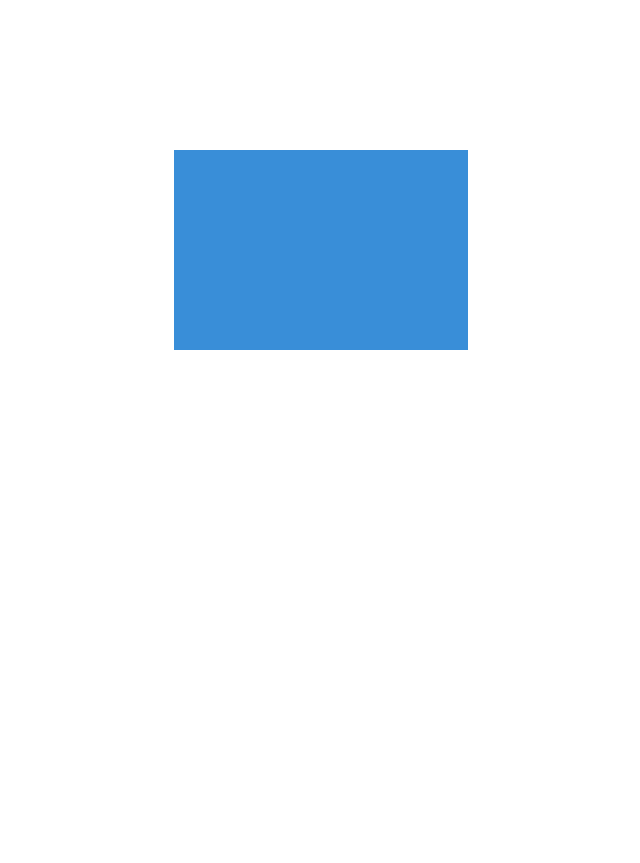
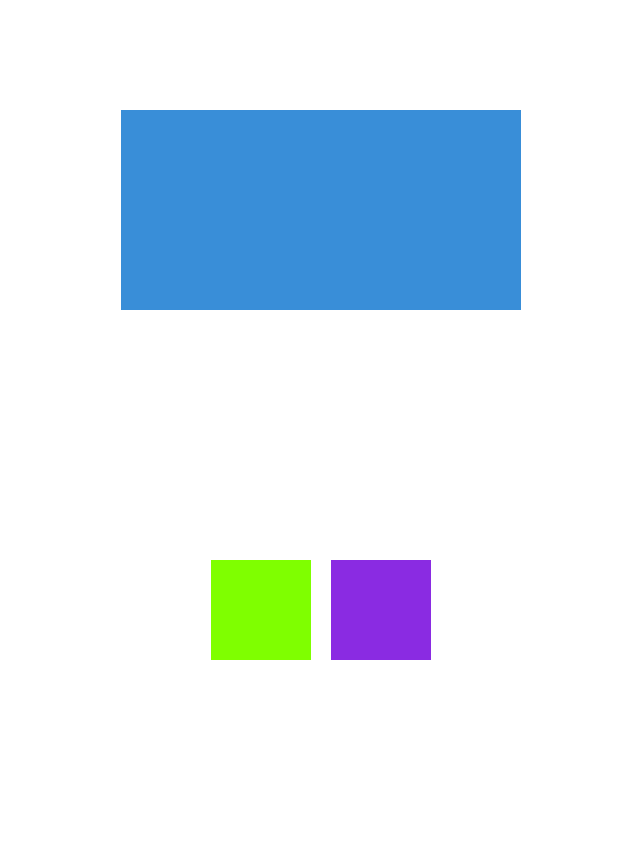
Before and after one commit to gustavovictor46/progresso-html, a plain HTML site: page pages/atividades.html in a window 1280 px wide. Shown: the whole page, without its empty margins (319-959 px from the left). Before the commit the page ends 800 px from the top, so only its background shows below. Drawn offline with Linux system fonts and the light colour scheme.

Commit message:
resolve atividade 02

```diff
--- a/assets/styles/atividades.css
+++ b/assets/styles/atividades.css
@@ -1,12 +1,16 @@
 
 * {
-    padding: 50px;
+    padding: 40px;
     margin: 0;
     box-sizing: border-box;
 }
 
+body {
+    padding: 30px;
+}
+
 .retângulo {
-    width: 30%;
+    width: 400px;
     height: 200px;
     background-color: rgb(57, 142, 216);
     margin: 0 auto 50px;
@@ -14,3 +18,25 @@
     justify-content: flex-start;
     align-items: center;
 }
+
+
+.container {
+    display: flex;
+    justify-content: center;
+    align-items: center;
+    height: 500px;
+    gap: 20px;
+}
+
+.quadrado {
+        width: 100px;
+        height: 100px;
+}
+
+.verde {
+    background-color: chartreuse;
+}
+
+.roxo {
+    background-color: blueviolet;
+}
--- a/pages/atividades.html
+++ b/pages/atividades.html
@@ -4,11 +4,16 @@
     <meta charset="UTF-8">
     <meta name="viewport" content="width=device-width, initial-scale=1.0">
     <title>Atividades LIMA</title>
-    <link rel="stylesheet" href="../assets/styles/atividades.css"
+    <link rel="stylesheet" href="../assets/styles/atividades.css">
 </head>
 <body>
     <section>
         <div class="retângulo"></div>
+
+        <div class="container">
+        <div class="quadrado verde"></div>
+        <div class="quadrado roxo"></div>
+    </div>
     </section>
 </body>
 </html>
```
